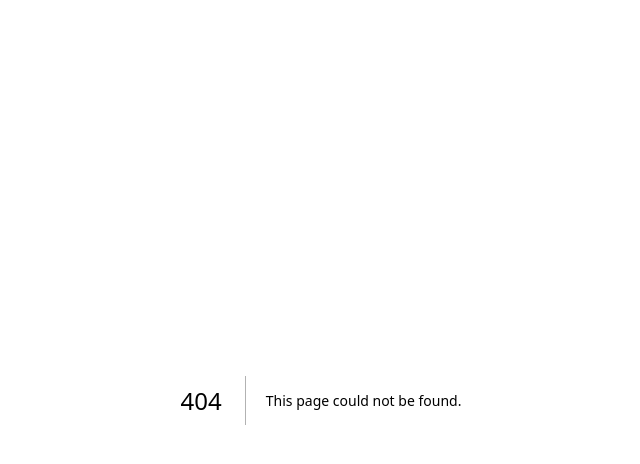
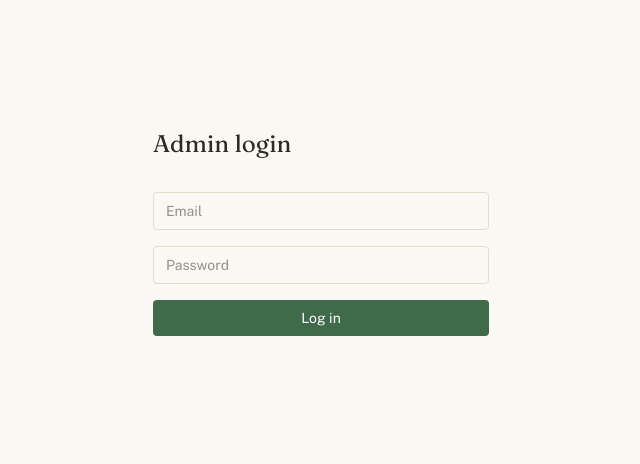
Before and after one commit to iamashutosh747/ashutosh-portfolio, a Next.js app: page /admin/login in a window 1280 px wide. Before the commit this address had no page. Shown: the top 464 px of the page, without its empty margins (319-959 px from the left). Built offline with nearby package versions, Linux system fonts and the light colour scheme.

Commit message:
Add admin auth, login page, protected dashboard

```diff
--- /dev/null
+++ b/app/admin/login/page.tsx
@@ -0,0 +1,60 @@
+'use client'
+
+import { useState } from 'react'
+import { useRouter } from 'next/navigation'
+import { createClient } from '@/lib/supabase-browser'
+
+export default function LoginPage() {
+  const [email, setEmail] = useState('')
+  const [password, setPassword] = useState('')
+  const [error, setError] = useState('')
+  const router = useRouter()
+
+  async function handleLogin(e: React.FormEvent) {
+    e.preventDefault()
+    setError('')
+    const supabase = createClient()
+    const { error } = await supabase.auth.signInWithPassword({ email, password })
+
+    if (error) {
+      setError(error.message)
+      return
+    }
+    router.push('/admin')
+    router.refresh()
+  }
+
+  return (
+    <main className="max-w-sm mx-auto px-6 py-32">
+      <h1 className="font-display text-2xl mb-8">Admin login</h1>
+      <form onSubmit={handleLogin} className="space-y-4">
+        <input
+          type="email"
+          placeholder="Email"
+          value={email}
+          onChange={(e) => setEmail(e.target.value)}
+          className="w-full px-3 py-2 rounded border text-sm"
+          style={{ borderColor: 'var(--color-line)' }}
+          required
+        />
+        <input
+          type="password"
+          placeholder="Password"
+          value={password}
+          onChange={(e) => setPassword(e.target.value)}
+          className="w-full px-3 py-2 rounded border text-sm"
+          style={{ borderColor: 'var(--color-line)' }}
+          required
+        />
+        {error && <p className="text-sm text-red-600">{error}</p>}
+        <button
+          type="submit"
+          className="w-full py-2 rounded text-sm text-white"
+          style={{ backgroundColor: 'var(--color-accent)' }}
+        >
+          Log in
+        </button>
+      </form>
+    </main>
+  )
+}
--- /dev/null
+++ b/app/admin/page.tsx
@@ -0,0 +1,10 @@
+export default function AdminDashboard() {
+  return (
+    <main className="max-w-2xl mx-auto px-6 py-24">
+      <h1 className="font-display text-3xl mb-2">Dashboard</h1>
+      <p className="opacity-70 text-sm">
+        You're logged in. This is where Experience, Projects, and everything else will be manageable — coming in the next few days.
+      </p>
+    </main>
+  )
+}
--- /dev/null
+++ b/lib/supabase-browser.ts
@@ -0,0 +1,8 @@
+import { createBrowserClient } from '@supabase/ssr'
+
+export function createClient() {
+  return createBrowserClient(
+    process.env.NEXT_PUBLIC_SUPABASE_URL!,
+    process.env.NEXT_PUBLIC_SUPABASE_ANON_KEY!
+  )
+}
--- /dev/null
+++ b/lib/supabase-server.ts
@@ -0,0 +1,27 @@
+import { createServerClient } from '@supabase/ssr'
+import { cookies } from 'next/headers'
+
+export async function createClient() {
+  const cookieStore = await cookies()
+
+  return createServerClient(
+    process.env.NEXT_PUBLIC_SUPABASE_URL!,
+    process.env.NEXT_PUBLIC_SUPABASE_ANON_KEY!,
+    {
+      cookies: {
+        getAll() {
+          return cookieStore.getAll()
+        },
+        setAll(cookiesToSet) {
+          try {
+            cookiesToSet.forEach(({ name, value, options }) =>
+              cookieStore.set(name, value, options)
+            )
+          } catch {
+            // Called from a Server Component — safe to ignore
+          }
+        },
+      },
+    }
+  )
+}
--- /dev/null
+++ b/middleware.ts
@@ -0,0 +1,41 @@
+import { createServerClient } from '@supabase/ssr'
+import { NextResponse, type NextRequest } from 'next/server'
+
+export async function middleware(request: NextRequest) {
+  let response = NextResponse.next({ request })
+
+  const supabase = createServerClient(
+    process.env.NEXT_PUBLIC_SUPABASE_URL!,
+    process.env.NEXT_PUBLIC_SUPABASE_ANON_KEY!,
+    {
+      cookies: {
+        getAll() {
+          return request.cookies.getAll()
+        },
+        setAll(cookiesToSet) {
+          cookiesToSet.forEach(({ name, value }) =>
+            request.cookies.set(name, value)
+          )
+          response = NextResponse.next({ request })
+          cookiesToSet.forEach(({ name, value, options }) =>
+            response.cookies.set(name, value, options)
+          )
+        },
+      },
+    }
+  )
+
+  const { data: { user } } = await supabase.auth.getUser()
+
+  if (!user && request.nextUrl.pathname.startsWith('/admin') && request.nextUrl.pathname !== '/admin/login') {
+    const url = request.nextUrl.clone()
+    url.pathname = '/admin/login'
+    return NextResponse.redirect(url)
+  }
+
+  return response
+}
+
+export const config = {
+  matcher: ['/admin/:path*'],
+}
--- a/package.json
+++ b/package.json
@@ -9,6 +9,7 @@
     "lint": "eslint"
   },
   "dependencies": {
+    "@supabase/ssr": "^0.12.5",
     "@supabase/supabase-js": "^2.112.4",
     "next": "16.3.4",
     "react": "19.2.8",
```
Also changed, not shown: 1 other file (tests, documents, lock files or other folders).
